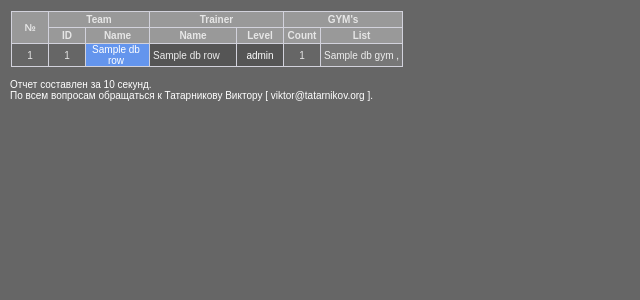
After one commit to MaxOnNet/PokeStats, a Python web app: template templates/report_trainer_top.html in a window 1280 px wide. The commit adds this page. Shown: the top 300 px of the page, without its empty margins (0-640 px from the left). Run offline with Jinja, Linux system fonts and the light colour scheme; the template is opened without the code that fills it: most values are stand-ins (such as "Sample title", 1, 10 or a date in 2020).

Commit message:
Fix scanner

```diff
--- a/Interfaces/MySQL/Schema.py
+++ b/Interfaces/MySQL/Schema.py
@@ -378,6 +378,9 @@ class GymMembership(Base):
     pokemon_cp = Column(Integer(), default=0, nullable=False, doc="")
     pokemon_nickname = Column(String(256), default="", doc="")
 
+    date_create = Column(DateTime(), nullable=False, default=func.now())
+    date_change = Column(DateTime(), nullable=False, default=func.now(), onupdate=func.now())
+
 
 def parse_map_cell(map_cell, session):
     count_pokemons = 0
--- a/Reports/Map.py
+++ b/Reports/Map.py
@@ -17,6 +17,7 @@ from Interfaces.MySQL.Schema import PokemonSpawnpoint, Gym, Pokestop, Pokemon, S
 
 
 # Reports
+from Reports.Trainers.Top import Top as ReportTrainerTop
 from Reports.Gyms.Top import Top as ReportGymTop
 from Reports.Gyms.Team import Team as ReportGymTeam
 from Reports.Pokemons.Average import Average as ReportPokemonAverage
@@ -50,6 +51,9 @@ class Map(Flask):
         self.dict_timestamp = 0
 
     def _flask_report(self):
+        # trainers
+        self.add_url_rule("/report/trainer/top", view_func=ReportTrainerTop.as_view("report/trainer/top", config=self.config_xml))
+
         # Gyms
         self.add_url_rule("/report/gym/top", view_func=ReportGymTop.as_view("report/gym/top", config=self.config_xml))
         self.add_url_rule("/report/gym/team", view_func=ReportGymTeam.as_view("report/gym/team", config=self.config_xml))
--- a/static/reports/main.css
+++ b/static/reports/main.css
@@ -254,3 +254,28 @@ a {
     text-transform: none;
     text-decoration:none;
 }
+
+td.clsBodyRowTrainerName {
+    width: 80px;
+    text-align: left;
+    padding-left: 3px;
+    padding-right: 3px;
+    color: #ffffff;
+    background-color: #555555;
+}
+td.clsBodyRowTrainerLevel {
+    width: 40px;
+    text-align: center;
+    padding-left: 3px;
+    padding-right: 3px;
+    color: #ffffff;
+    background-color: #555555;
+}
+
+td.clsBodyRowGymList {
+    text-align: left;
+    padding-left: 3px;
+    padding-right: 3px;
+    color: #ffffff;
+    background-color: #777777;
+}
--- a/templates/report.html
+++ b/templates/report.html
@@ -4,7 +4,7 @@
         <title>{% block title %}{% endblock %}</title>
         {% block head %}
             <meta http-equiv="Content-Type" content="text/html; charset=UTF-8">
-            <meta http-equiv="refresh" content="10">
+
 
             <link rel="stylesheet" href="/static/reports/main.css" />
         {% endblock %}
--- a/templates/report_pokemon_now.html
+++ b/templates/report_pokemon_now.html
@@ -2,6 +2,8 @@
 {% block title %}Report: Pokemon NOW{% endblock %}
 {% block head %}
     {{ super() }}
+
+    <meta http-equiv="refresh" content="10">
 {% endblock %}
 
 {% block content %}
--- a/templates/report_server_average.html
+++ b/templates/report_server_average.html
@@ -2,6 +2,8 @@
 {% block title %}Report: Server Scanner Average{% endblock %}
 {% block head %}
     {{ super() }}
+
+    <meta http-equiv="refresh" content="10">
 {% endblock %}
 
 {% block content %}
--- /dev/null
+++ b/templates/report_trainer_top.html
@@ -0,0 +1,50 @@
+{% extends "report.html" %}
+{% block title %}Report: Trainers TOP 100{% endblock %}
+{% block head %}
+    {{ super() }}
+{% endblock %}
+
+{% block content %}
+    <table cellpadding="0" cellspacing="1" border="0" class="clsTableParent" >
+        <tr>
+            <td class="clsTableParentBody">
+                <table cellpadding="0" cellspacing="1" class="clsTable">
+                    <tr class="clsHeader">
+                        <td class="clsHeader" rowspan="2">№</td>
+                        <td class="clsHeader" rowspan="1" colspan="2">Team</td>
+                        <td class="clsHeader" rowspan="1" colspan="2">Trainer</td>
+                        <td class="clsHeader" rowspan="1" colspan="2">GYM's</td>
+                    </tr>
+                    <tr class="clsHeader">
+                        <td class="clsHeader">ID</td>
+                        <td class="clsHeader">Name</td>
+
+                        <td class="clsHeader">Name</td>
+                        <td class="clsHeader">Level</td>
+
+                        <td class="clsHeader">Count</td>
+                        <td class="clsHeader">List</td>
+                    </tr>
+                    {% for db_row in table %}
+                        <tr class="clsBodyRow">
+                            <td class="clsBodyRowId">{{ loop.index }}</td>
+
+                            <td class="clsBodyRowId">{{ db_row["team_id"] }}</td>
+                            <td class="clsBodyRowTeamName clsBodyRowTeam_{{ db_row["team_id"] }}">{{ db_row["team_name"] }}</td>
+
+                            <td class="clsBodyRowTrainerName"><a href="/report/trainer/{{ db_row['trainer_id'] }}" class="link">{{ db_row["trainer_name"] }}</a></td>
+                            <td class="clsBodyRowTrainerLevel">{{ db_row["trainer_level"] }}</td>
+
+                            <td class="clsBodyRowId">{{ db_row["gym_count"] }}</td>
+                            <td class="clsBodyRowGymList">
+                                {% for db_gym in db_row["gym_json"] %}
+                                <a href="/report/gym/{{ db_gym[0] }}" class="link">{{ db_gym[1] }}</a> ,
+                                {% endfor %}
+                            </td>
+                        </tr>
+                    {% endfor %}
+                </table>
+            </td>
+        </tr>
+    </table>
+{% endblock %}
```
Also changed, not shown: Reports/Trainers/Top.py (added, +58 -0 lines), Reports/Trainers/__init__.py (added).
